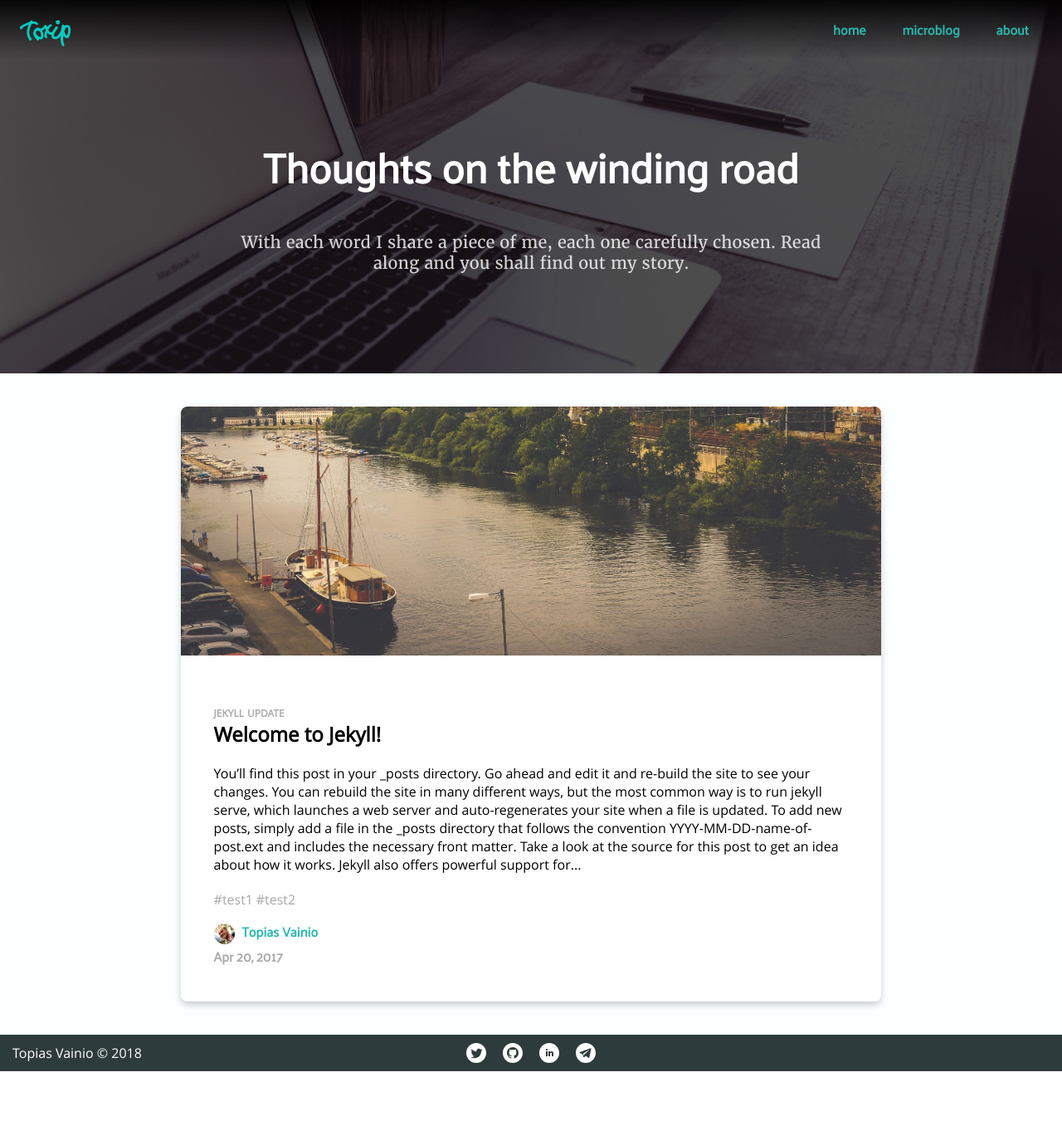
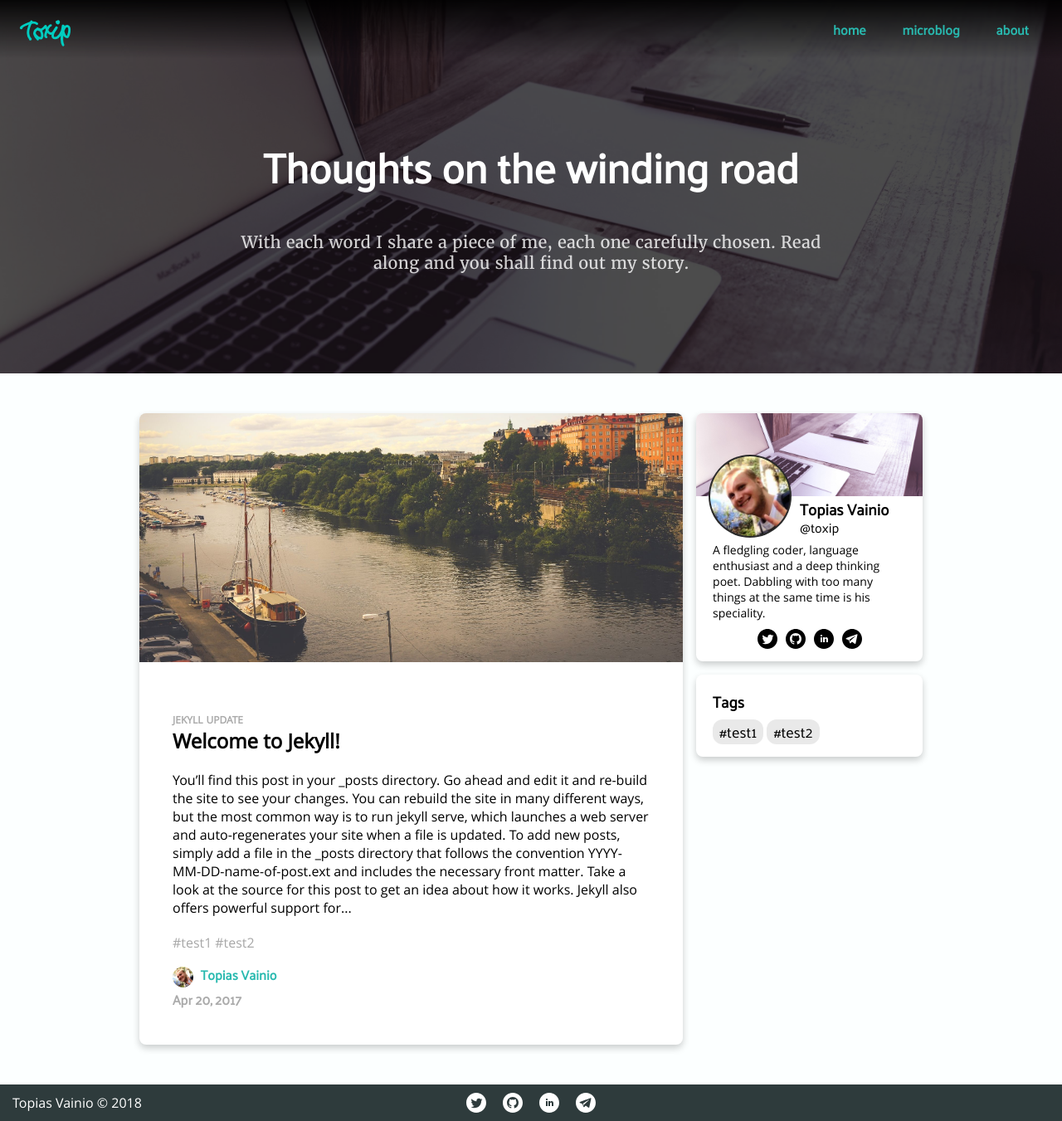
Before and after one commit to topiasv/toxip.net, a Jekyll site: the page built from index.html, in a window 1280 px wide and 1351 px high. Shown: the whole window at 83% size. Built offline with Jekyll 4.4.1, drawn with Linux system fonts in a browser that asks for light colours; nearby versions of some CDN libraries.

Commit message:
Add sidebar with profile and tag cards

```diff
--- a/_config.yml
+++ b/_config.yml
@@ -1,6 +1,7 @@
 title: Toxip
 author: Topias Vainio
 nickname: toxip
+author-nick: Topias 'Toxip' Vainio
 bio: A fledgling coder, language enthusiast and a deep thinking poet. Dabbling
   with too many things at the same time is his speciality.
 email: toxip@toxip.net
--- /dev/null
+++ b/_includes/profile.html
@@ -0,0 +1,25 @@
+<div class="profile-card card">
+   <a class="profile-background" style="background-image: url('/img/writer.jpg');" >
+   </a>
+   <div class="profile-content">
+      <div class="profile-avatar-name">
+         <a class="profile-avatar-link" href="{{ site.url }}{{ site.baseurl }}">
+            <img class="profile-avatar u-photo" src="/img/avatar.jpg"/>
+         </a>
+         <div class="profile-names">
+            <h3 class="profile-name">{{ site.author }}</h3>
+            <span class="profile-nickname">@{{ site.nickname }}</span>
+         </div>
+      </div>
+      <p class="profile-bio"> {{ site.bio }}</p>
+      <div class="profile-social">
+        {% for service in site.social.services %}
+        <ul>
+          <li><a class="profile-svg-link svg-link" href="{{service.href}}" rel="me">
+            <img class="svg" src="/img/icons/{{service.service}}.svg"/>
+          </a></li>
+        </ul>
+        {% endfor %}
+      </div>
+   </div>
+</div>
--- /dev/null
+++ b/_includes/tags.html
@@ -0,0 +1,8 @@
+<div class="tags-card card">
+   <h3 class="tags-title">Tags</h3>
+   {% for tag in site.tags %}
+      <a href="#" class="tag-container">
+         <span class="tag-text">#{{ tag | first }}</span>
+      </a>
+   {% endfor %}
+</div>
--- a/css/main.css
+++ b/css/main.css
@@ -1,7 +1,7 @@
 ---
 ---
 
-h1, h2, h3, #navbar {
+h1, h2, h3, span, #navbar {
   font-family: 'Palanquin', sans-serif;
 }
 
@@ -67,6 +67,15 @@ a {
 html:not(.can-touch) .svg-link:hover .svg,
 .svg-link:active .svg {
   filter: invert(.5) sepia(1) saturate(5) hue-rotate(130deg);
+}
+
+.card {
+  /* Add shadows to create the "card" effect */
+  box-shadow: 0 4px 8px 0 rgba(0,0,0,0.2);
+  transition: 0.3s;
+  text-color: black;
+  border-radius: 8px;
+  background-color: white;
 }
 
 /* Social */
@@ -183,9 +192,143 @@ html:not(.can-touch) #navbar.scrolled .svg-link:hover .svg,
 }
 
 .content {
-  width: 66%;
+  display: flex;
+  flex-direction: row;
+  width: 75%;
   margin: 0 auto;
   padding: 40px;
+}
+
+.posts-container {
+  display: flex;
+  width: 70%;
+  padding: 0.5rem;
+}
+
+.side-bar {
+  display: block;
+  width: 280px;
+  padding: 0.5rem;
+}
+
+/* profile card */
+
+.profile-card {
+  width: 100%;
+  padding-bottom: 10px;
+  margin-bottom: 1rem;
+}
+
+.profile-background {
+  display: block;
+  width: 100%;
+  height: 100px;
+  border-top-left-radius: 8px;
+  border-top-right-radius: 8px;
+  background-position: 0 50%;
+  background-size: 100%;
+}
+
+.profile-content {
+}
+
+.profile-avatar-name {
+  display: flex;
+  width: 100%;
+  height: 50px;
+  margin-bottom: 5px;
+}
+
+.profile-avatar-link {
+  display: flex;
+  position: relative;
+  justify-content: center;
+  align-items: center;
+  width: 100px;
+  height: 100px;
+  margin: -50px 0 0 15px;
+  background-color: #2a2a2a;
+  border-radius: 100%;
+}
+
+.profile-avatar {
+  display: flex;
+  border-radius: 100%;
+  width: 96%;
+  height: 96%;
+}
+
+.profile-names {
+  display: flex;
+  flex-direction: column;
+}
+
+.profile-nickname {
+  margin: 0 0 0 10px;
+  line-height: 15px;
+}
+
+.profile-name {
+  text-align: center;
+  margin: -2px 0 -2px 10px;
+}
+
+.profile-bio {
+  margin: 0 20px;
+  font-size: 14px;
+  padding-bottom: 5px;
+}
+
+.profile-social {
+  display: flex;
+  justify-content: center;
+  width: 100%;
+  padding: 0 0 0 0;
+  transition: .3s;
+}
+
+.profile-social ul {
+  display: flex;
+  margin: 0;
+  padding-left: 0;
+}
+
+.profile-social a {
+  display: flex;
+  padding: 5px;
+  transition: .3s;
+}
+
+.profile-social li {
+  display: inline-block;
+}
+
+.profile-svg-link .svg {
+  filter: none;
+}
+
+/* tags-card */
+
+.tags-card {
+  padding: 15px 20px;
+}
+
+.tags-title {
+  margin: 0;
+  padding-bottom: 5px;
+}
+
+.tag-container {
+  background-color: #e9e9e9;
+  border-radius: 12px;
+  padding: -5px 0;
+  display: inline-block;
+}
+
+.tag-text {
+  padding: 0 8px;
+  line-height: 30px;
+  font-size: 18px;
 }
 
 .header {
@@ -301,15 +444,6 @@ html:not(.can-touch) #navbar.scrolled .svg-link:hover .svg,
 
 #navbar.scrolled #menu-toggle span, #navbar.expanded #menu-toggle span {
   background: black;
-}
-
-.post-card {
-  /* Add shadows to create the "card" effect */
-  box-shadow: 0 4px 8px 0 rgba(0,0,0,0.2);
-  transition: 0.3s;
-  text-color: black;
-  border-radius: 8px;
-  background-color: white;
 }
 
 /* On mouse-over, add a deeper shadow */
@@ -477,6 +611,21 @@ hr:after {
 @media screen and (max-width: 1000px) {
   .blog-heading {
     width: 100%;
+  }
+
+  .content {
+    flex-direction: column;
+  }
+
+  .posts-container {
+    width: 100%;
+    padding: 0;
+  }
+
+  .side-bar {
+    width: 100%;
+    padding: 0;
+    padding-top: 1rem;
   }
 }
 
@@ -675,8 +824,9 @@ hr:after {
   .copyright-container {
     position: relative;
     margin: 0 auto;
-    width: 156px;
+    width: 100%;
     left: 0;
+    text-align: center;
   }
 
   .copyright-notice {
--- a/index.html
+++ b/index.html
@@ -18,8 +18,9 @@ header-img: writer.jpg
 </div>
 
 <div class="content">
+   <div class="posts-container">
      {% for post in site.posts %}
-    <article class="post-card">
+       <article class="post-card card">
          <a class="card" href="{{ post.url | relative_url }}">
             <div class="post-card-image" style="background-image: url('/img/{{ post.header-img }}')" alt="{{ post.title | escape }}"></div>
             <div class="post-card-content">
@@ -47,3 +48,8 @@ header-img: writer.jpg
        </article>
      {% endfor %}
    </div>
+   <div class="side-bar">
+      {% include profile.html %}
+      {% include tags.html %}
+   </div>
+</div>
```
Lines whose indentation alone changed are shown as unchanged.
